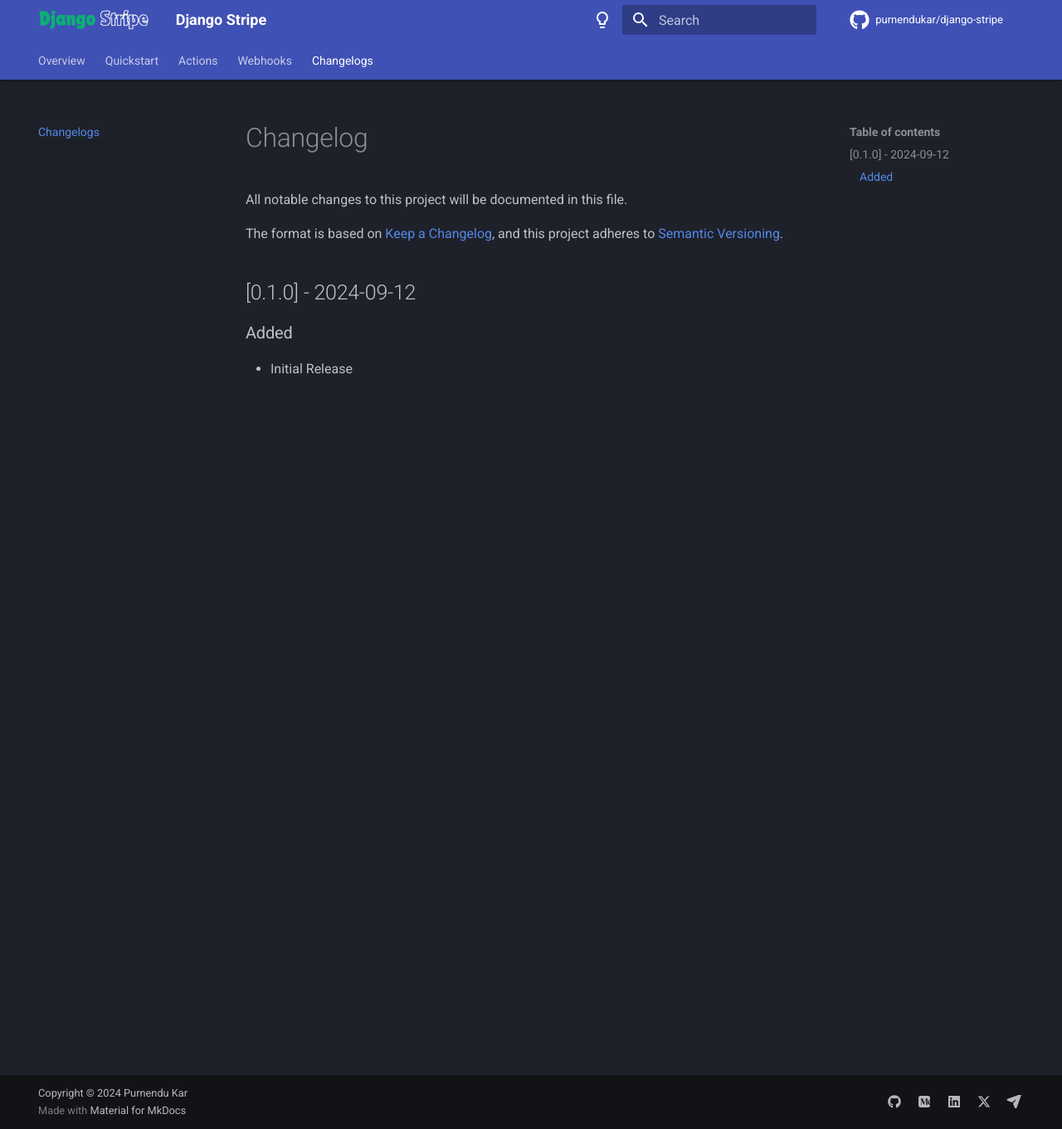
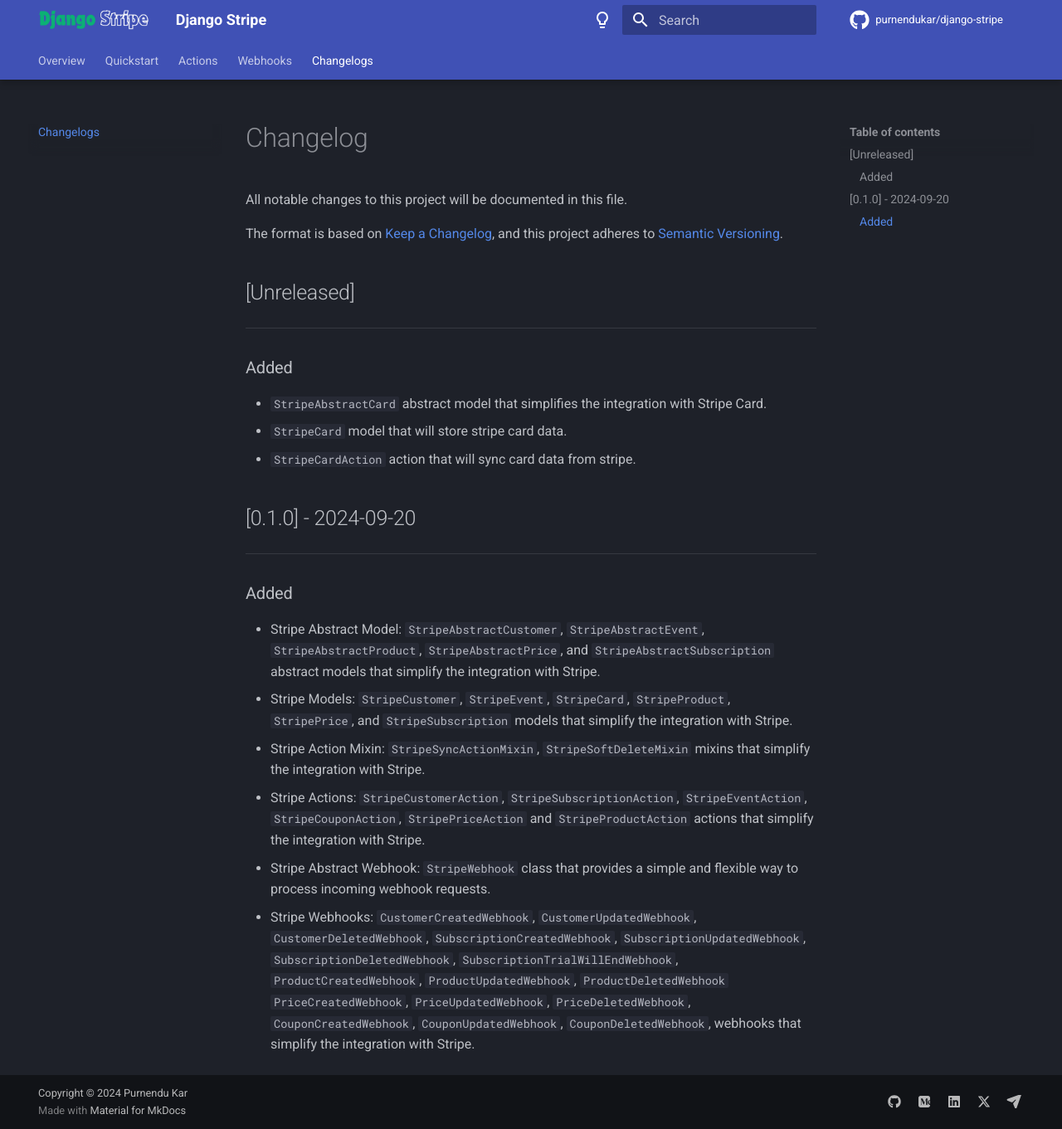
Before and after one commit to mjtorn/django-stripe, an MkDocs documentation site: the page built from docs/changelog.md, in a window 1280 px wide and 1361 px high. Shown: the whole window at 83% size. Built offline with MkDocs 1.6.1 and Material for MkDocs 9.7.7, drawn with Linux system fonts in a browser that asks for light colours; comment, search, counter and statistics services are not loaded; the version menu is left out.

Commit message:
doc: update changelog

```diff
--- a/docs/changelog.md
+++ b/docs/changelog.md
@@ -1,12 +1,47 @@
-# Changelog
+Changelog
+=============
 
 All notable changes to this project will be documented in this file.
 
 The format is based on [Keep a Changelog](https://keepachangelog.com/en/1.0.0/),
 and this project adheres to [Semantic Versioning](https://semver.org/spec/v2.0.0.html).
 
-## [0.1.0] - 2024-09-12
 
+## [Unreleased]
+-------------------
 ### Added
 
-- Initial Release
+* `StripeAbstractCard` abstract model that simplifies the integration with Stripe Card.
+* `StripeCard` model that will store stripe card data.
+* `StripeCardAction` action that will sync card data from stripe.
+
+
+## [0.1.0] - 2024-09-20
+-----------------------
+### Added
+* Stripe Abstract Model: `StripeAbstractCustomer`,
+  `StripeAbstractEvent`, `StripeAbstractProduct`,
+  `StripeAbstractPrice`, and `StripeAbstractSubscription`
+  abstract models that simplify the integration with Stripe.
+* Stripe Models: `StripeCustomer`, `StripeEvent`, `StripeCard`,
+  `StripeProduct`, `StripePrice`, and `StripeSubscription`
+  models that simplify the integration with Stripe.
+* Stripe Action Mixin: `StripeSyncActionMixin`,
+  `StripeSoftDeleteMixin` mixins that simplify the integration
+  with Stripe.
+* Stripe Actions: `StripeCustomerAction`,
+  `StripeSubscriptionAction`, `StripeEventAction`,
+  `StripeCouponAction`, `StripePriceAction` and
+  `StripeProductAction` actions that simplify the integration
+  with Stripe.
+* Stripe Abstract Webhook: `StripeWebhook` class that provides a
+  simple and flexible way to process incoming webhook requests.
+* Stripe Webhooks: `CustomerCreatedWebhook`,
+  `CustomerUpdatedWebhook`, `CustomerDeletedWebhook`,
+  `SubscriptionCreatedWebhook`, `SubscriptionUpdatedWebhook`,
+  `SubscriptionDeletedWebhook`, `SubscriptionTrialWillEndWebhook`,
+  `ProductCreatedWebhook`, `ProductUpdatedWebhook`, `ProductDeletedWebhook`
+  `PriceCreatedWebhook`, `PriceUpdatedWebhook`, `PriceDeletedWebhook`,
+  `CouponCreatedWebhook`, `CouponUpdatedWebhook`, `CouponDeletedWebhook`,
+  webhooks that simplify the
+  integration with Stripe.
```
